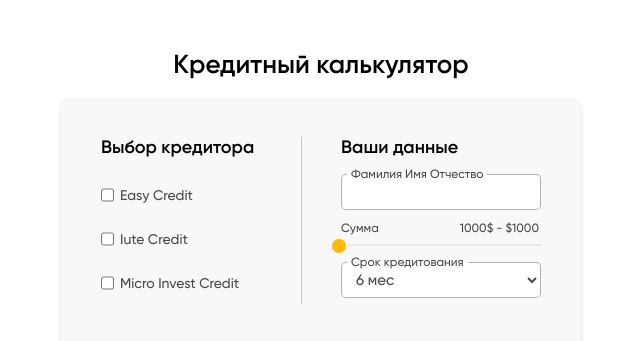
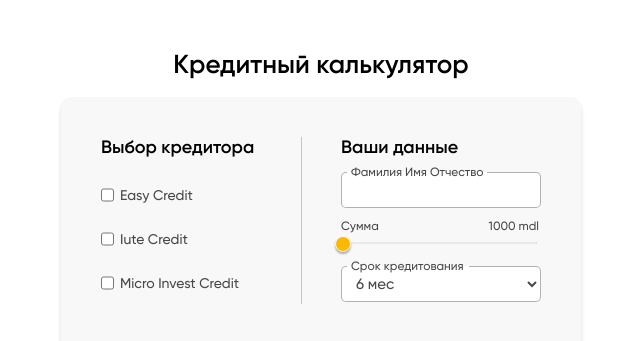
Before and after one commit to mad-zephyr/calculator, a website: page src/index.html in a window 1280 px wide. Shown: the top 341 px of the page, 319-959 px from the left. Drawn offline with nearby package versions, Linux system fonts and the light colour scheme.

Commit message:
progress

```diff
--- a/src/js/script.js
+++ b/src/js/script.js
@@ -6,10 +6,10 @@ $(function() {
         max: 70000,
         value: 1,
         slide: function( event, ui ) {
-        $( "#priceRange" ).val( ui.value );
+        $( "#priceRange" ).val(  ui.value + " mdl" );
         }
     });
-    $("#priceRange").val(  $("#price-range").slider("values", 0)+"$" + " - $" + $("#price-range").slider("values", 1));
+    $("#priceRange").val(  $("#price-range").slider("values", 0)+ " mdl");
 } );
 
 // $(function() {
--- a/src/sass/blocks/_calculator.sass
+++ b/src/sass/blocks/_calculator.sass
@@ -32,7 +32,10 @@
             margin: 0 auto
             margin: 40px
         &_right
+            display: flex
+            flex-direction: column
             width: 200px
+            min-height: 140px
             &_title
                 font-family: Gilroy
                 font-style: normal
@@ -42,7 +45,7 @@
                 margin: 0
             &_input
                 position: relative
-                margin-top: 16px
+                margin-top: 14px
                 label
                     position: absolute
                     margin-left: 10px
@@ -98,8 +101,8 @@
                     color: #494949
 
             &_range
-                width: 200px
-                margin-top: 62px
+                width: 196px
+                margin-top: 46px
                 input
                     // width: 200px
                 span
@@ -125,11 +128,13 @@
                         border: none
                         background: #F8F8F8
                         color: #494949;
+                        outline: none
                 .slider
                     display: flex
                     align-items: center
                     justify-content: center
                     margin: 8px 0
+                    margin-left: 4px
                     height: 2px!important
                     background: #FFB800
                     border: none!important
@@ -186,3 +191,5 @@
     border: 1px solid #F8F8F8;
     box-sizing: border-box;
     margin-top: -2px;
+    box-shadow: 0px 2px 2px rgba(0, 0, 0, 0.3);
+    outline: none
```
Also changed, not shown: src/css/style.min.css.
